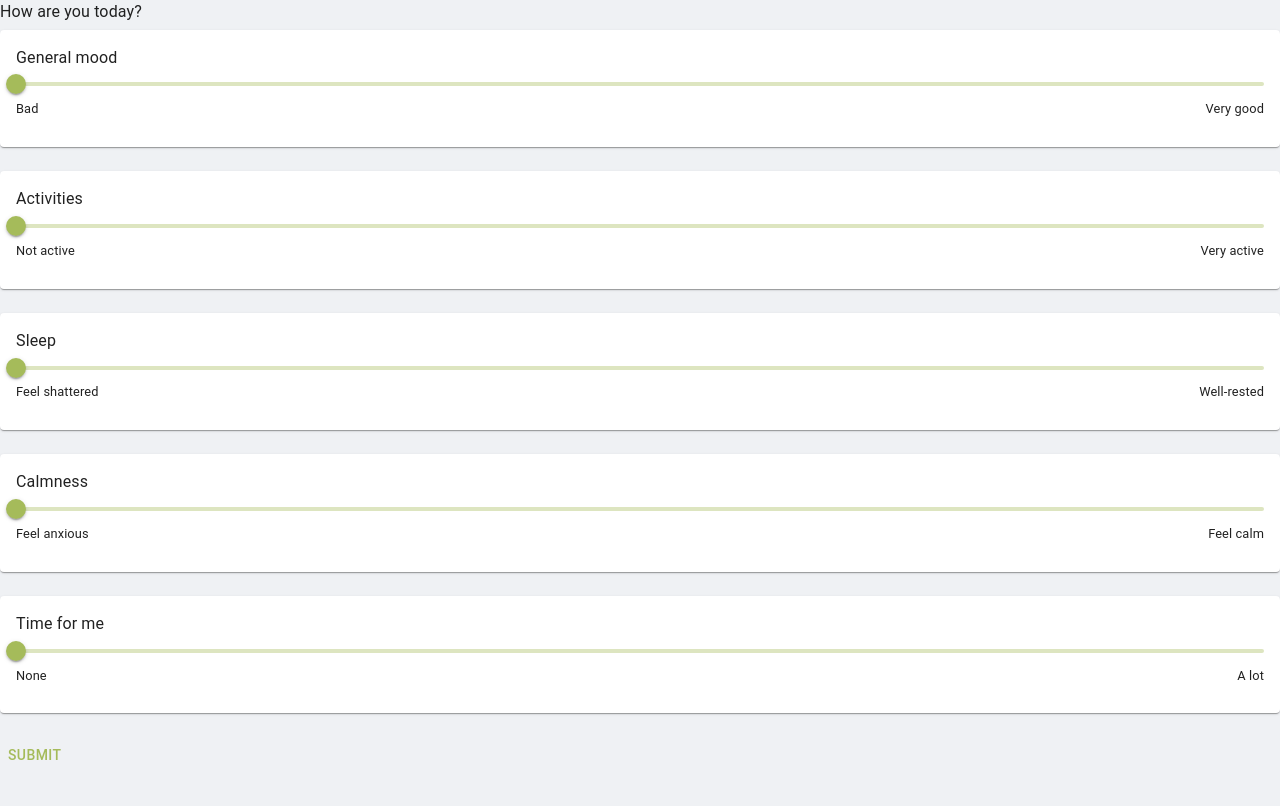
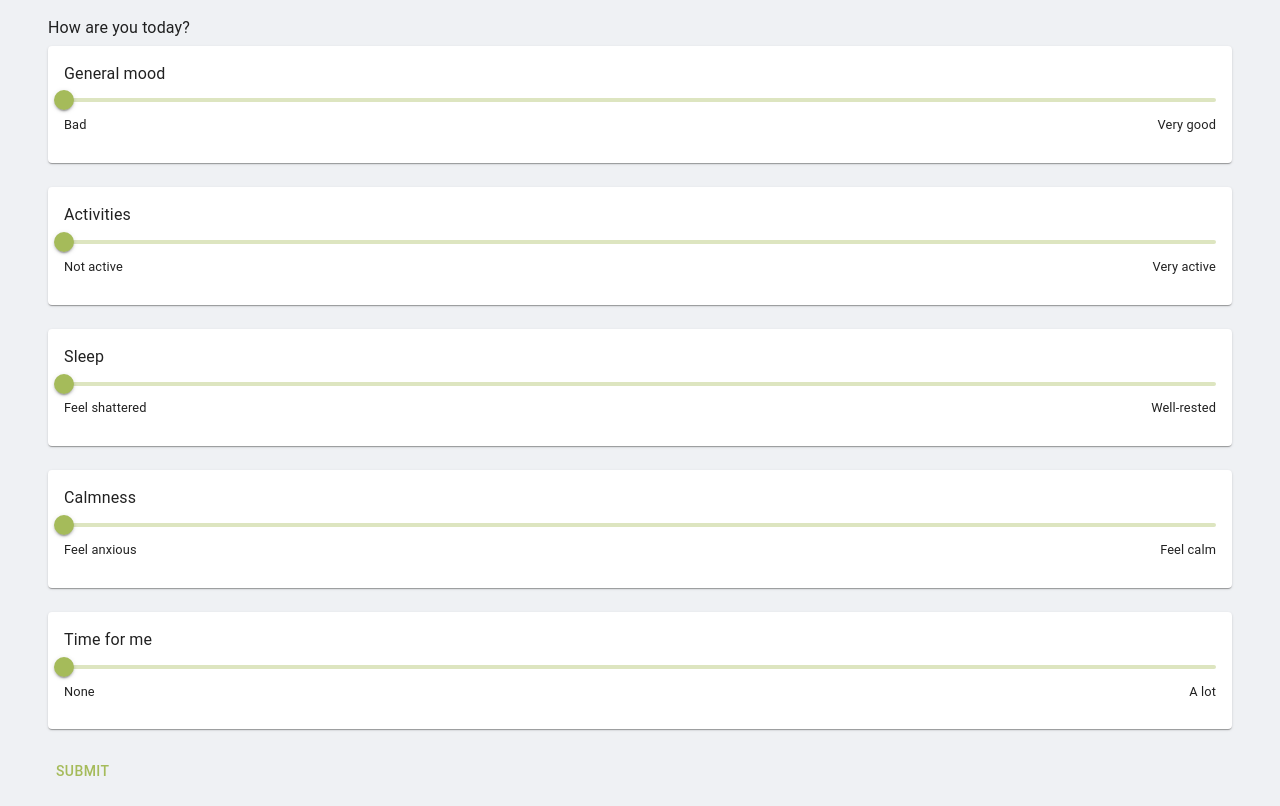
Before and after one commit to kaiuliia/well_being_frontend, a React (Create React App) app: page /login/user/survey in a window 1280 px wide. Built offline with nearby package versions, Linux system fonts and the light colour scheme; the HTML template or start-up script is replaced by a standard one.

Commit message:
upd survey container

```diff
--- a/src/components/survey.tsx
+++ b/src/components/survey.tsx
@@ -132,8 +132,16 @@ export function Survey(props: Props) {
     // <ThemeProvider theme={props.}>
     <React.Fragment>
       <CssBaseline />
-      <Grid container xs={12} sm={12} lg={12}>
-        <Grid item xs={12} sm={12} lg={12}>
+      {/*<Grid container xs={12} sm={12} lg={12}>*/}
+      {/*  <Grid item xs={12} sm={12} lg={12}>*/}
+      <Box
+        sx={{
+          width: "95%",
+          padding: "1rem",
+          marginLeft: "auto",
+          marginRight: "auto",
+        }}
+      >
         <Box>
           <Typography component="h3" align="left" gutterBottom>
             How are you today?
@@ -157,8 +165,9 @@ export function Survey(props: Props) {
             <Button onClick={handleSubmit}>Submit</Button>
           </Box>
         </Box>
-        </Grid>
-      </Grid>
+      </Box>
+      {/*  </Grid>*/}
+      {/*</Grid>*/}
     </React.Fragment>
     //{" "}
     // </ThemeProvider>
```
Lines whose indentation alone changed are shown as unchanged.
